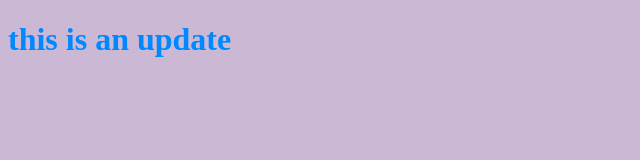
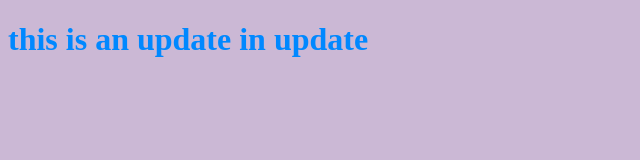
Before and after one commit to Mazen024/webProject, a plain HTML site: page index.html in a window 1280 px wide. Shown: the whole page, without its empty margins (0-640 px from the left). Drawn offline with Linux system fonts and the light colour scheme.

Commit message:
Update index.html

```diff
--- a/index.html
+++ b/index.html
@@ -7,7 +7,7 @@
     <link rel="stylesheet" href="app.css">
 </head>
 <body>
-    <h1> this is an update </h1>
+    <h1> this is an update in update </h1>
     <script src="app.js"></script>
 </body>
 </html>
```
